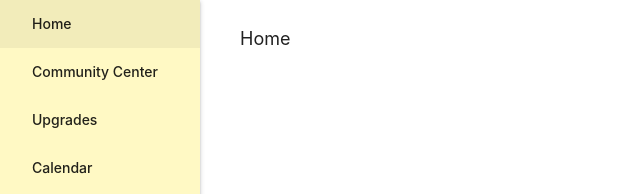
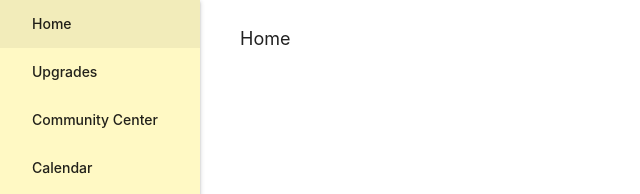
Before and after one commit to piratemermaid/sv-guide-app, a React (Create React App) app: page / in a window 1280 px wide. Shown: the top 194 px of the page, without its empty margins (0-640 px from the left). Built offline with nearby package versions, Linux system fonts and the light colour scheme.

Commit message:
Reorder Nav

```diff
--- a/src/components/Nav.js
+++ b/src/components/Nav.js
@@ -11,10 +11,10 @@ const Header = () => {
           <Link to="/">Home</Link>
         </li>
         <li>
-          <Link to={URLS.COMMUNITY_CENTER}>Community Center</Link>
+          <Link to={URLS.UPGRADES}>Upgrades</Link>
         </li>
         <li>
-          <Link to={URLS.UPGRADES}>Upgrades</Link>
+          <Link to={URLS.COMMUNITY_CENTER}>Community Center</Link>
         </li>
         <li>
           <Link to={URLS.CALENDAR}>Calendar</Link>
```
